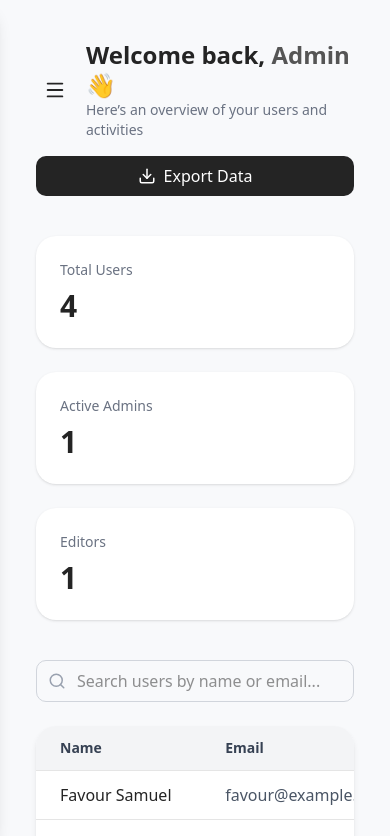
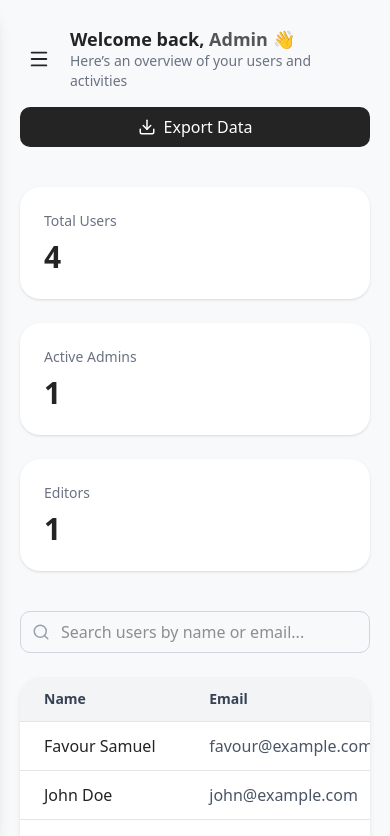
Before and after one commit to NwekeFavour/techstars-abuja, a React (Vite) app: page /dashboard in a window 390 px wide. Shown: the top 836 px of the page. Built offline with nearby package versions, Linux system fonts and the light colour scheme.

Commit message:
first commit on techstars abuja project

```diff
--- a/index.html
+++ b/index.html
@@ -4,7 +4,7 @@
     <meta charset="UTF-8" />
     <link rel="icon" type="image/svg+xml" href="" />
     <meta name="viewport" content="width=device-width, initial-scale=1.0" />
-    <title>client</title>
+    <title>Techstars-Abuja-Startup-Week</title>
   </head>
   <body>
     <div id="root"></div>
--- a/src/pages/admin/dashboard.jsx
+++ b/src/pages/admin/dashboard.jsx
@@ -71,7 +71,7 @@ const Dashboard = () => {
       )}
 
       {/* Main Content */}
-      <main className="flex-1 md:py-9 py-10 md:px-10 px-9 sm:p-6 md:p-10 transition-all duration-300 w-full">
+      <main className="flex-1 md:py-9 py-7 md:px-10 px-5 sm:p-6 md:p-10 transition-all duration-300 w-full">
         {/* Header */}
         <header className="flex flex-wrap gap-4 items-center justify-between mb-10">
           <div className="flex items-center gap-3">
@@ -82,7 +82,7 @@ const Dashboard = () => {
               <Menu size={22} />
             </button>
             <div>
-              <h1 className="text-2xl md:text-3xl font-bold leading-tight">
+              <h1 className="text-[18px] md:text-3xl font-bold leading-tight">
                 Welcome back, <span className="text-[#555]">Admin 👋</span>
               </h1>
               <p className="text-sm text-gray-500">
```
